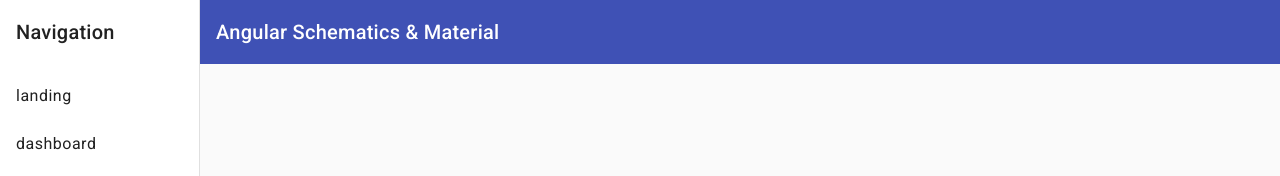
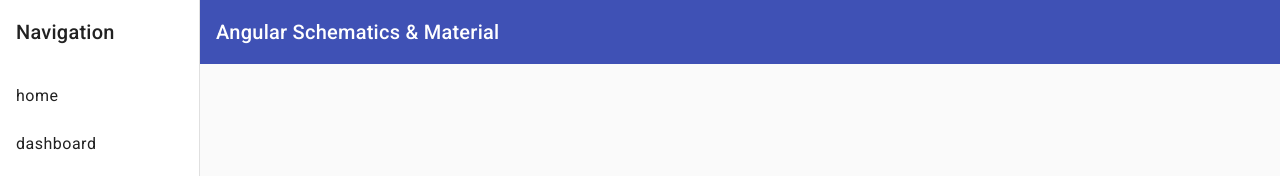
Before and after one commit to hexagramme/hexagramme.github.io, an Angular app in the folder webby/: page / in a window 1280 px wide. Shown: the top 176 px of the page. Built offline with nearby package versions, Linux system fonts and the light colour scheme.

Commit message:
addressing routing issue based on page definition

```diff
--- a/webby/src/app/nav/nav.component.html
+++ b/webby/src/app/nav/nav.component.html
@@ -5,7 +5,7 @@
       [opened]="(isHandset$ | async) === false">
     <mat-toolbar>Navigation</mat-toolbar>
     <mat-nav-list>
-      <a *ngFor="let page of this.pages" mat-list-item [routerLink]="'/'+ page.pageTitle">
+      <a *ngFor="let page of this.pages" title=page.pageDescription mat-list-item [routerLink]="'/'+ page.pageRoute">
          {{ page.pageTitle }} </a>
     </mat-nav-list>
   </mat-sidenav>
--- a/webby/src/app/nav/nav.component.ts
+++ b/webby/src/app/nav/nav.component.ts
@@ -12,17 +12,19 @@
 })
 export class NavComponent {
   //Variable declaration
-  protected landing:Page = {
-    pageTitle: "landing",
-    pageDescription: "a home page for this lovely website"
+  protected home:Page = {
+    pageTitle: "home",
+    pageDescription: "a home page for this lovely website",
+    pageRoute: ""
   }
 
   protected dashboard:Page = {
     pageTitle: "dashboard",
-    pageDescription: "a dashboard showcasing some fun stuff and things"
+    pageDescription: "a dashboard showcasing some fun stuff and things",
+    pageRoute: "dashboard"
   }
 
-  protected pages:Page[] = [this.landing, this.dashboard];
+  protected pages:Page[] = [this.home, this.dashboard];
 
   private breakpointObserver = inject(BreakpointObserver);
 
--- a/webby/src/app/nav/page.ts
+++ b/webby/src/app/nav/page.ts
@@ -1,4 +1,5 @@
 export interface Page {
     pageTitle: string;
     pageDescription: string;
+    pageRoute: string;
 }
```
